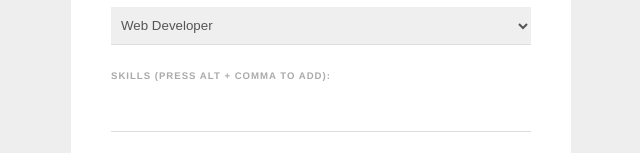
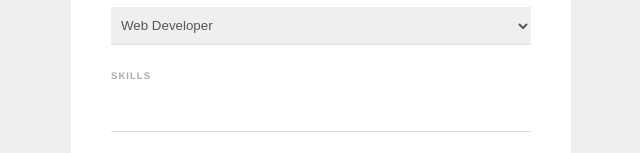
Before and after one commit to kylesdev91/web-form, a Vue app: page / in a window 1280 px wide. Shown: the part 318-471 px from the top of the page, without its empty margins (319-959 px from the left). Built offline with nearby package versions, Linux system fonts and the light colour scheme.

Commit message:
Lecture 43*

```diff
--- a/src/components/SignupForm.vue
+++ b/src/components/SignupForm.vue
@@ -12,7 +12,7 @@
       <option value="designer">Web Designer</option>
     </select>
 
-    <label>Skills (press alt + comma to add):</label>
+    <label>Skills</label>
     <input type="text" v-model="tempSkill" @keyup.alt="addSkill">
     <div v-for="skill in skills" :key="skill" class="pill">
       <span @click="deleteSkill(skill)">{{ skill }}</span>
```
